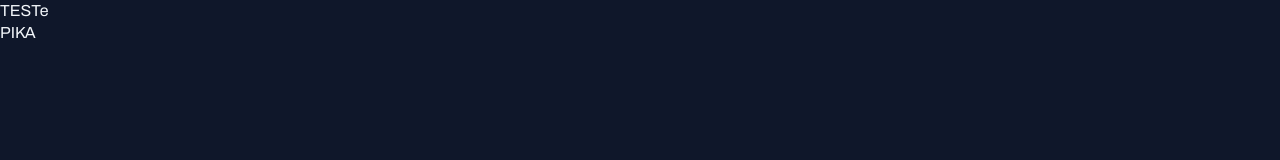
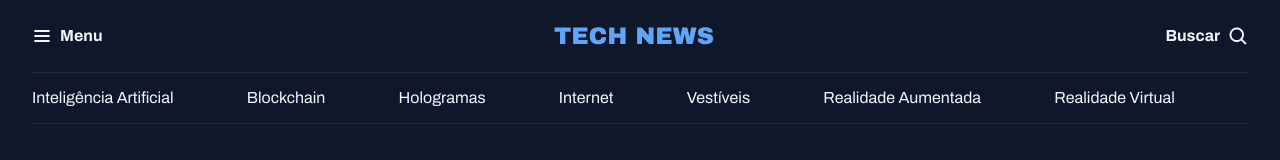
Before and after one commit to fabianogomes01/Portal-de-noticias, a plain HTML site: page index.html in a window 1280 px wide. Drawn offline with Linux system fonts and the light colour scheme.

Commit message:
criando o header

```diff
--- a/index.html
+++ b/index.html
@@ -13,7 +13,31 @@
     <link rel="stylesheet" href="styles/index.css">
 </head>
 <body>
-    <h1>TESTe</h1>
-    <a href="#">PIKA</a>
+    <header class="container">
+        <nav id="primary" class="grid grid-flow-col">
+            <div>
+                <img src="assets/icons/List.svg" alt="Icone de menu">
+                <strong>Menu</strong>
+            </div>
+
+            <div>
+                <img src="assets/Logo.svg" alt="TechNes logo">
+            </div>
+
+            <div>
+                <strong>Buscar</strong>
+                <img src="assets/icons/MagnifyingGlass.svg" alt="ìcone de lupa">
+            </div>
+        </nav>
+        <nav id="secondary" class="grid grid-flow-col">
+            <a href="#">Inteligência Artificial</a>
+            <a href="#">Blockchain</a>
+            <a href="#">Hologramas</a>
+            <a href="#">Internet</a>
+            <a href="#">Vestíveis</a>
+            <a href="#">Realidade Aumentada</a>
+            <a href="#">Realidade  Virtual</a>
+        </nav>
+    </header>
 </body>
 </html>
--- a/styles/global.css
+++ b/styles/global.css
@@ -47,3 +47,18 @@ a:hover {
 h1, h2, h3 {
     font: inherit;
 }
+
+.container {
+    max-width: 1280px;
+    padding-inline: 32px;
+    margin-inline: auto;
+}
+
+/*utility-first*/
+.grid {
+    display: grid;
+}
+
+.grid-flow-col {
+    grid-auto-flow: column;
+}
--- /dev/null
+++ b/styles/header.css
@@ -0,0 +1,24 @@
+#primary {
+    padding-block: 20px;
+
+    div {
+        display: flex;
+        align-items: center;
+        gap: 8px;
+    }
+
+    /*Nesting css*/
+    div:nth-child(2) {
+        margin-inline: auto;
+    }
+
+    div:nth-child(3) {
+        justify-self: end;
+    }
+}
+
+#secondary {
+    padding-block: 14px;
+    border: solid 1px var(--stroke-color);
+    border-inline: none;
+}
--- a/styles/index.css
+++ b/styles/index.css
@@ -1 +1,2 @@
 @import url(global.css);
+@import url(header.css);
```
